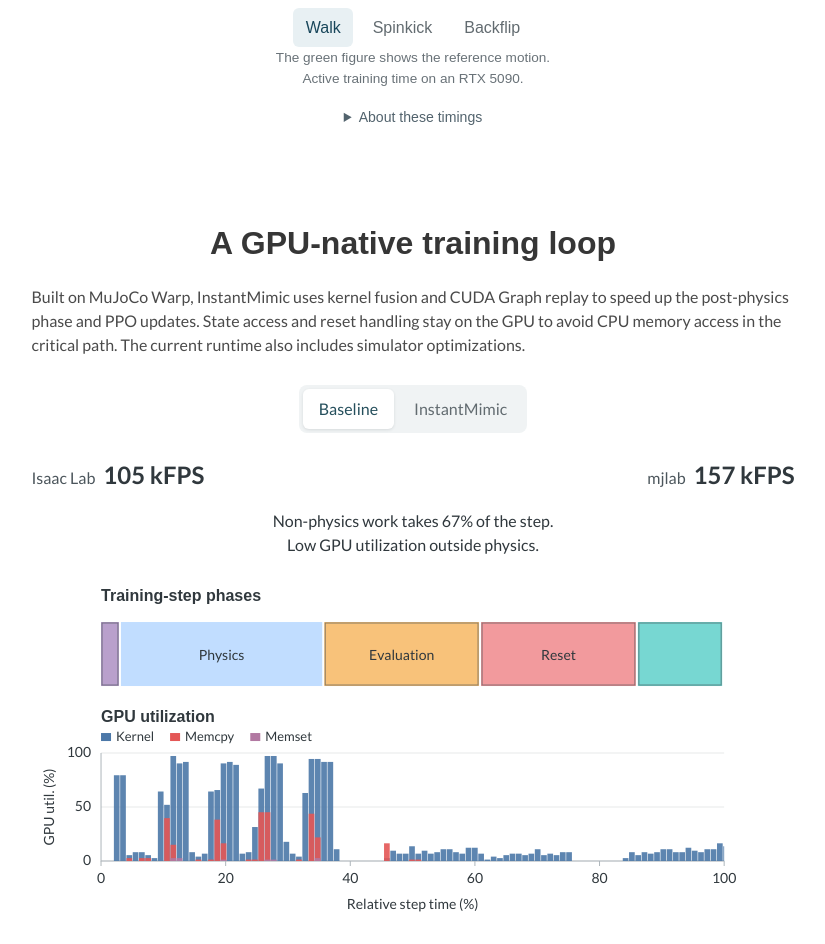
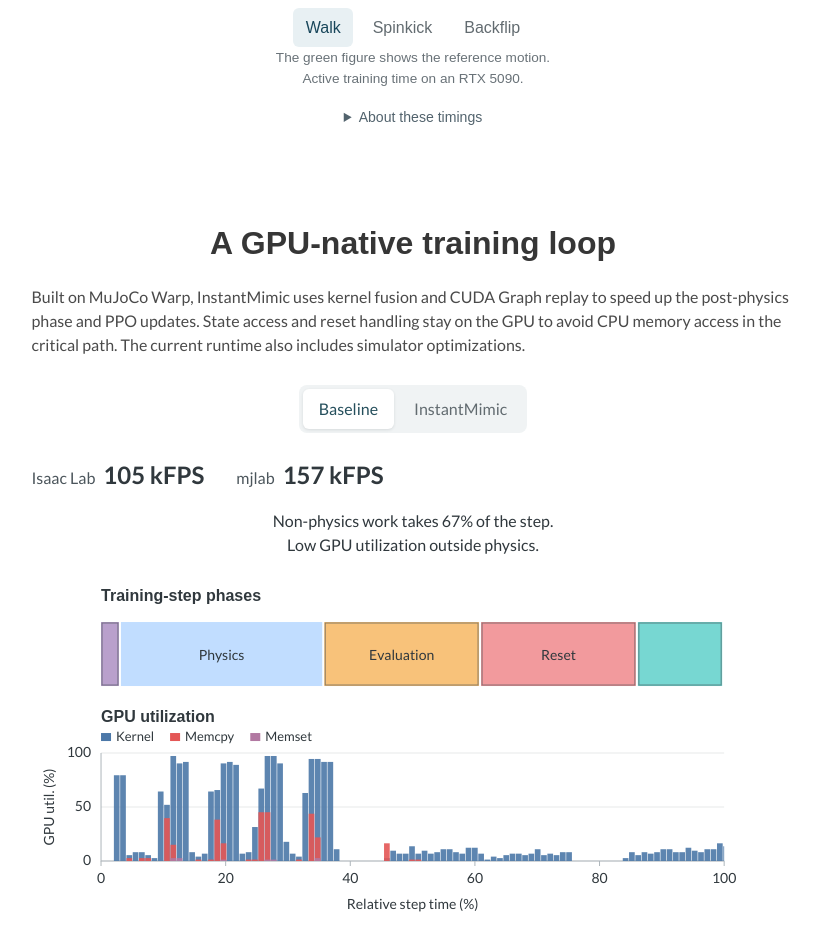
Before and after one commit to Scripter36/Scripter36.github.io, a Jekyll site: the page projects/instantmimic/index.html, which Jekyll copies as it is, in a window 1280 px wide. Shown: the part 1132-2076 px from the top of the page, without its empty margins (227-1052 px from the left). Built offline with Jekyll 4.4.1, drawn with Linux system fonts in a browser that asks for light colours; nearby versions of some CDN libraries; some web fonts are replaced; library files that are not in the unit come from our copies; a style sheet for code colours, icons or effects is not loaded.

Commit message:
fix: place mjlab directly beside Isaac Lab

```diff
--- a/projects/instantmimic/assets/paper-figures.css
+++ b/projects/instantmimic/assets/paper-figures.css
@@ -58,3 +58,5 @@
 @media (prefers-reduced-motion: reduce) {
   .paper-figure__comparison { transition: none; }
 }
+
+#profile-panel > .paper-figure__summary { display: flex; justify-content: flex-start; gap: .75rem 2rem; }
--- a/projects/instantmimic/index.html
+++ b/projects/instantmimic/index.html
@@ -55,7 +55,7 @@
   <link rel="stylesheet" href="/assets/project-page/css/nerfies.css">
   <link rel="stylesheet" href="./assets/demo.css?v=10166a0e3d">
   <script defer src="./assets/demo.js?v=37778aa38d"></script>
-  <link rel="stylesheet" href="./assets/paper-figures.css?v=277f4867ef">
+  <link rel="stylesheet" href="./assets/paper-figures.css?v=5860c98c72">
   <link rel="stylesheet" href="./assets/typography.css?v=834f25223f">
   <script defer src="./assets/paper-figures.js?v=16ac21765b"></script>
   <link rel="icon" href="/assets/project-page/images/favicon.svg">
```
